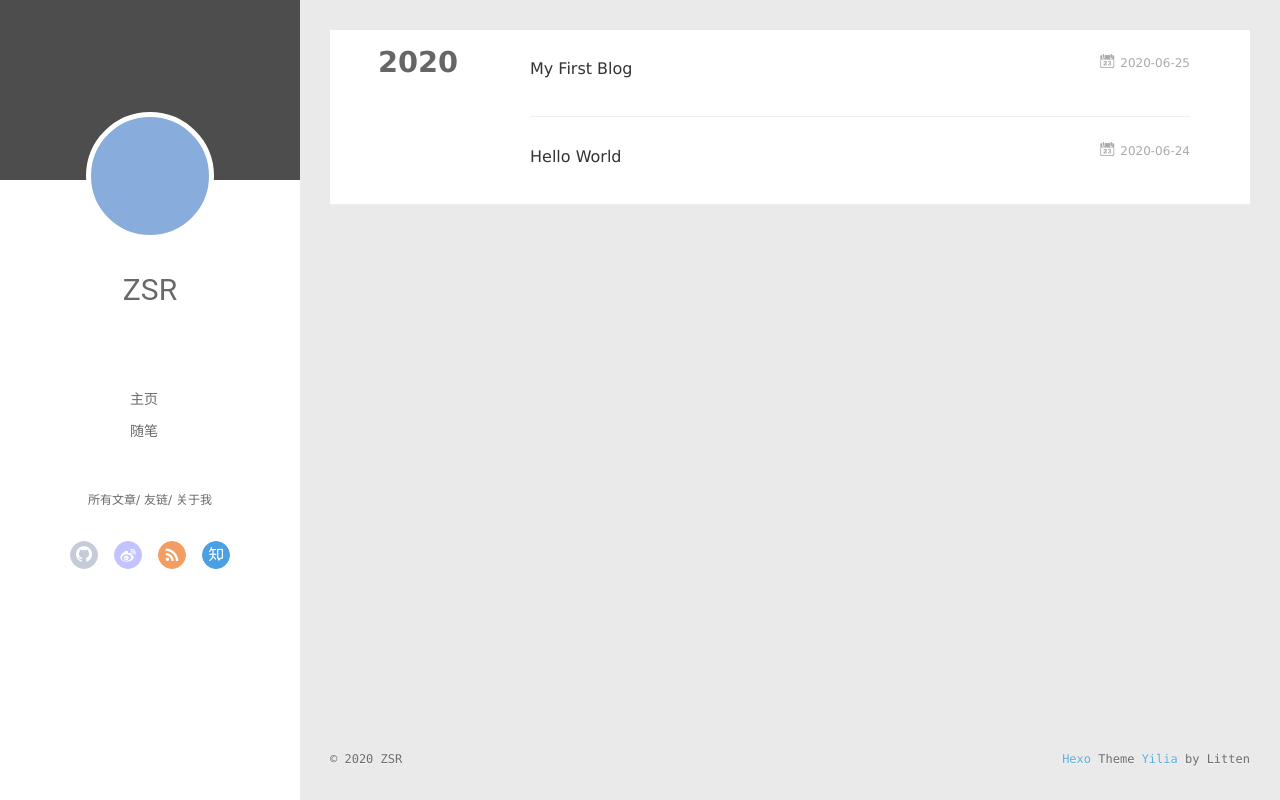
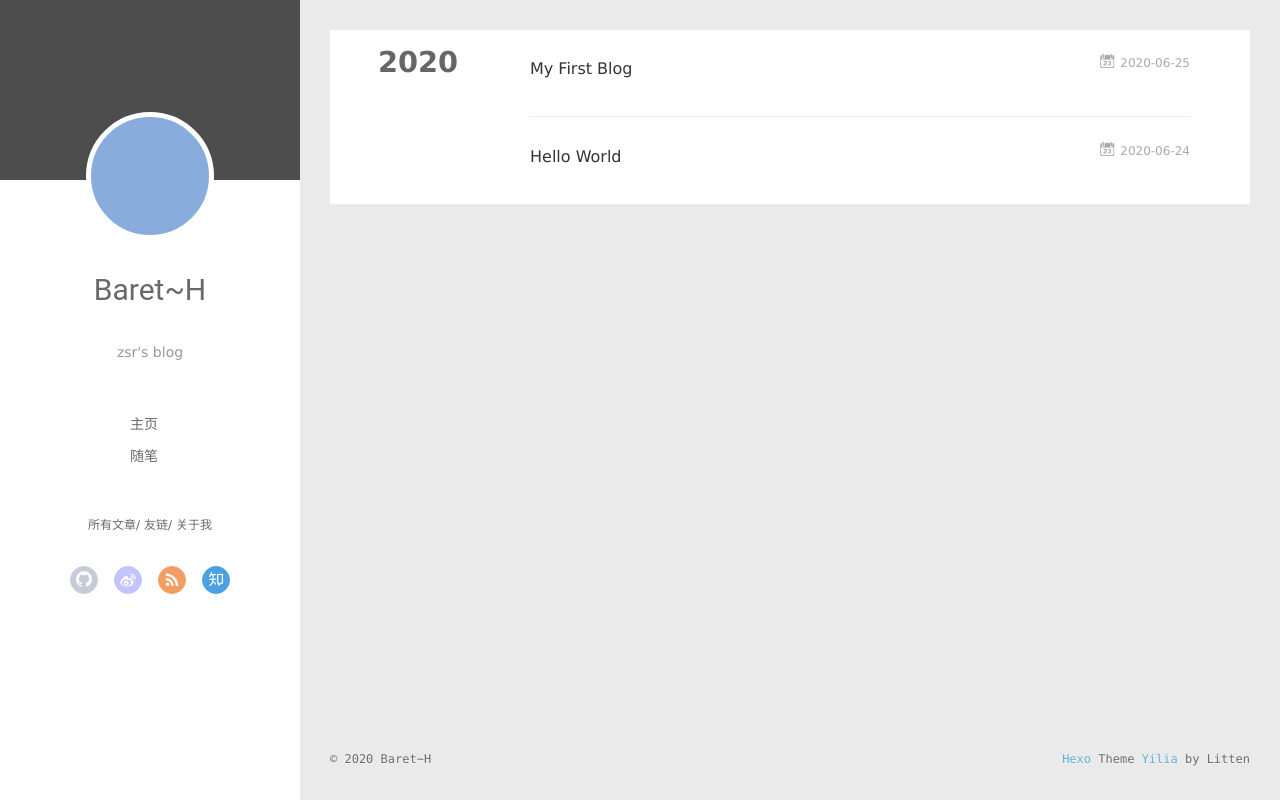
Before and after one commit to zsr204/zsr204.github.io, a plain HTML site: page archives/2020/06/index.html in a window 1280 px wide. Drawn offline with Linux system fonts and the light colour scheme; no server answers.

Commit message:
Site updated: 2020-06-25 11:44:50

```diff
--- a/archives/2020/06/index.html
+++ b/archives/2020/06/index.html
@@ -8,12 +8,14 @@
   <link rel="dns-prefetch" href="http://yoursite.com">
   <title>Archives: 2020/6 | Hexo</title>
   <meta name="viewport" content="width=device-width, initial-scale=1, maximum-scale=1">
-  <meta property="og:type" content="website">
+  <meta name="description" content="my first blog">
+<meta property="og:type" content="website">
 <meta property="og:title" content="Hexo">
 <meta property="og:url" content="http://yoursite.com/archives/2020/06/index.html">
 <meta property="og:site_name" content="Hexo">
+<meta property="og:description" content="my first blog">
 <meta property="og:locale" content="en_US">
-<meta property="article:author" content="ZSR">
+<meta property="article:author" content="Baret~H">
 <meta name="twitter:card" content="summary">
 
     <link rel="alternative" href="/atom.xml" title="Hexo" type="application/atom+xml">
@@ -46,8 +48,10 @@
 			<img src="" class="js-avatar">
 		</a>
 		<hgroup>
-		  <h1 class="header-author"><a href="/">ZSR</a></h1>
+		  <h1 class="header-author"><a href="/">Baret~H</a></h1>
 		</hgroup>
+
+		<p class="header-subtitle">zsr&#39;s blog</p>
 
 
 		<nav class="header-menu">
@@ -104,8 +108,10 @@
 				<img src="" class="js-avatar">
 			</div>
 			<hgroup>
-			  <h1 class="header-author js-header-author">ZSR</h1>
+			  <h1 class="header-author js-header-author">Baret~H</h1>
 			</hgroup>
+
+			<p class="header-subtitle"><i class="icon icon-quo-left"></i>zsr&#39;s blog<i class="icon icon-quo-right"></i></p>
 
 
 
@@ -229,7 +235,7 @@
   <div class="outer">
     <div id="footer-info">
     	<div class="footer-left">
-    		&copy; 2020 ZSR
+    		&copy; 2020 Baret~H
     	</div>
       	<div class="footer-right">
       		<a href="http://hexo.io/" target="_blank">Hexo</a>  Theme <a href="https://github.com/litten/hexo-theme-yilia" target="_blank">Yilia</a> by Litten
```
Also changed, not shown: 2020/06/24/hello-world/index.html (+8 -4 lines), 2020/06/25/My-First-Blog/index.html (+8 -4 lines), archives/2020/index.html (+11 -5 lines), archives/index.html (+11 -5 lines), index.html (+11 -5 lines).
